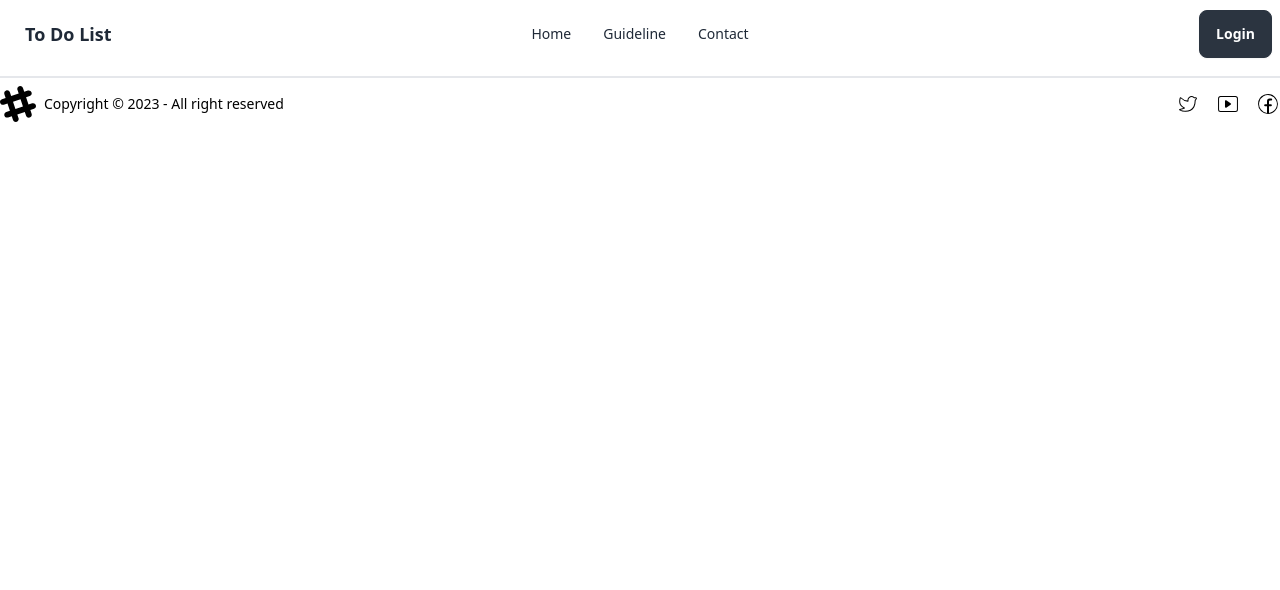
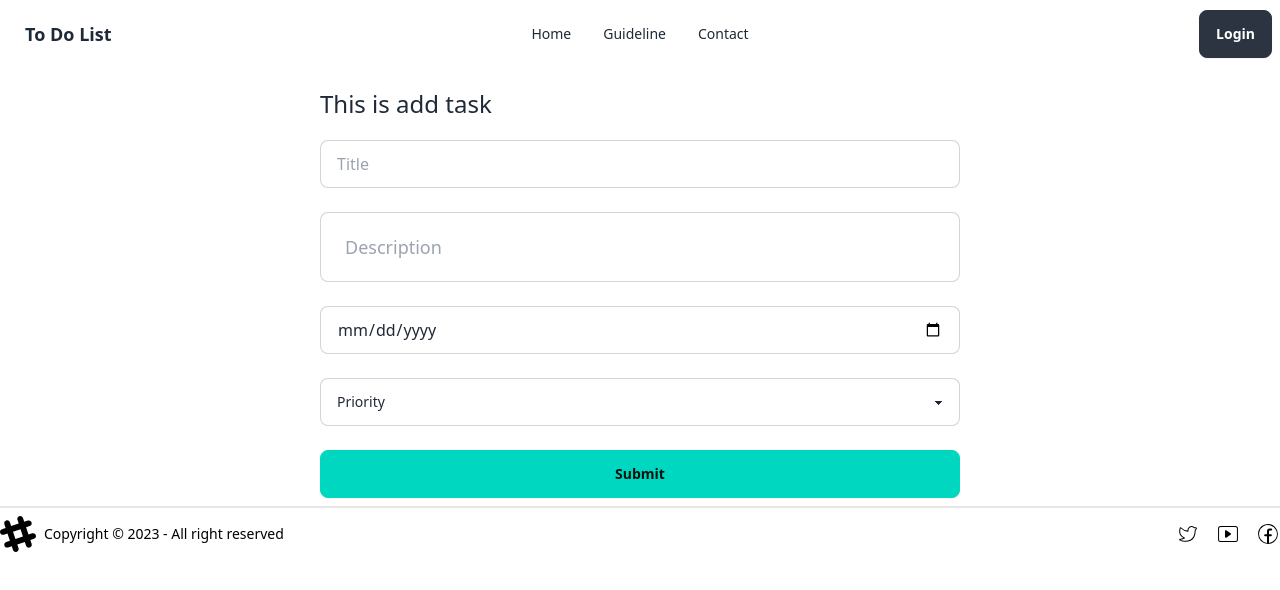
Before and after one commit to Shakib-Shajid/to-do-list-client, a React (Vite) app: page /addTask in a window 1280 px wide. Shown: the top 590 px of the page. Built offline with nearby package versions, Linux system fonts and the light colour scheme.

Commit message:
firebase setup

```diff
--- a/package.json
+++ b/package.json
@@ -10,11 +10,13 @@
     "preview": "vite preview"
   },
   "dependencies": {
+    "firebase": "^10.7.1",
     "localforage": "^1.10.0",
     "match-sorter": "^6.3.1",
     "react": "^18.2.0",
     "react-dom": "^18.2.0",
     "react-helmet-async": "^2.0.4",
+    "react-hook-form": "^7.49.2",
     "react-icons": "^4.12.0",
     "react-router-dom": "^6.21.1",
     "sort-by": "^1.2.0"
--- a/src/components/AddTask.jsx
+++ b/src/components/AddTask.jsx
@@ -1,8 +1,58 @@
+import { useForm } from "react-hook-form"
+
 
 const AddTask = () => {
+    const {
+        register,
+        handleSubmit,
+        formState: { errors },
+    } = useForm()
+    const onSubmit = (data) => console.log(data)
+
     return (
-        <div>
-            <h3>This is add task </h3>
+        <div className="flex justify-center">
+            <div className="w-2/4">
+                <h3 className="text-lg my-5 md:text-2xl font-medium">This is add task </h3>
+                <div>
+                    <form onSubmit={handleSubmit(onSubmit)}>
+
+                        <div>
+                            <div className="form-control">
+                                {/* register your input into the hook by invoking the "register" function */}
+                                <input className="input input-bordered " placeholder="Title" {...register("example")} />
+                            </div>
+                            <br />
+
+                            <div className="form-control ">
+                                {/* include validation with required or other standard HTML validation rules */}
+                                <input className="textarea textarea-bordered textarea-lg" placeholder="Description" {...register("exampleRequired", { required: true })} />
+                            </div>
+                            <br />
+                            <div className="form-control ">
+                                {/* register your input into the hook by invoking the "register" function */}
+                                <input type="date" className="input  input-bordered " defaultValue="date" {...register("exampleRequired", { required: true })} />
+                            </div>
+                            <br />
+                            <div className="form-control " >
+                                <select className="select select-bordered" required>
+                                    <option disabled selected>Priority</option>
+                                    <option>Low</option>
+                                    <option>Moderate</option>
+                                    <option>High</option>
+                                </select>
+                            </div>
+                            <br />
+
+
+                            {/* errors will return when field validation fails  */}
+                            {errors.exampleRequired && <span>This field is required</span>}
+                        </div>
+
+                        <input type="submit" className="btn btn-accent w-full" />
+                    </form>
+
+                </div>
+            </div >
         </div>
     );
 };
--- /dev/null
+++ b/src/firebase/firebase.config.js
@@ -0,0 +1,18 @@
+// Import the functions you need from the SDKs you need
+import { initializeApp } from "firebase/app";
+// TODO: Add SDKs for Firebase products that you want to use
+// https://firebase.google.com/docs/web/setup#available-libraries
+
+// Your web app's Firebase configuration
+const firebaseConfig = {
+  apiKey: import.meta.env.VITE_apiKey,
+  authDomain: import.meta.env.VITE_authDomain,
+  projectId: import.meta.env.VITE_projectId,
+  storageBucket: import.meta.env.VITE_storageBucket,
+  messagingSenderId: import.meta.env.VITE_messagingSenderId,
+  appId: import.meta.env.VITE_appId,
+};
+
+// Initialize Firebase
+const app = initializeApp(firebaseConfig);
+export default app;
--- a/src/routes/Routes.jsx
+++ b/src/routes/Routes.jsx
@@ -8,7 +8,7 @@ import Home from '../components/Home';
 import Register from '../components/Register';
 import Dashboard from '../components/Dashboard';
 import AddTask from '../components/AddTask';
-import PrivateRoute from './PrivateRoute';
+// import PrivateRoute from './PrivateRoute';
 
 const router = createBrowserRouter([
     {
@@ -38,11 +38,11 @@ const router = createBrowserRouter([
             },
             {
                 path: '/dashboard',
-                element: <PrivateRoute><Dashboard></Dashboard></PrivateRoute>
+                element: <Dashboard></Dashboard>
             },
             {
                 path: '/addTask',
-                element: <PrivateRoute><AddTask></AddTask></PrivateRoute>
+                element: <AddTask></AddTask>
             }
         ]
     },
```
Also changed, not shown: 1 other file (tests, documents, lock files or other folders).
